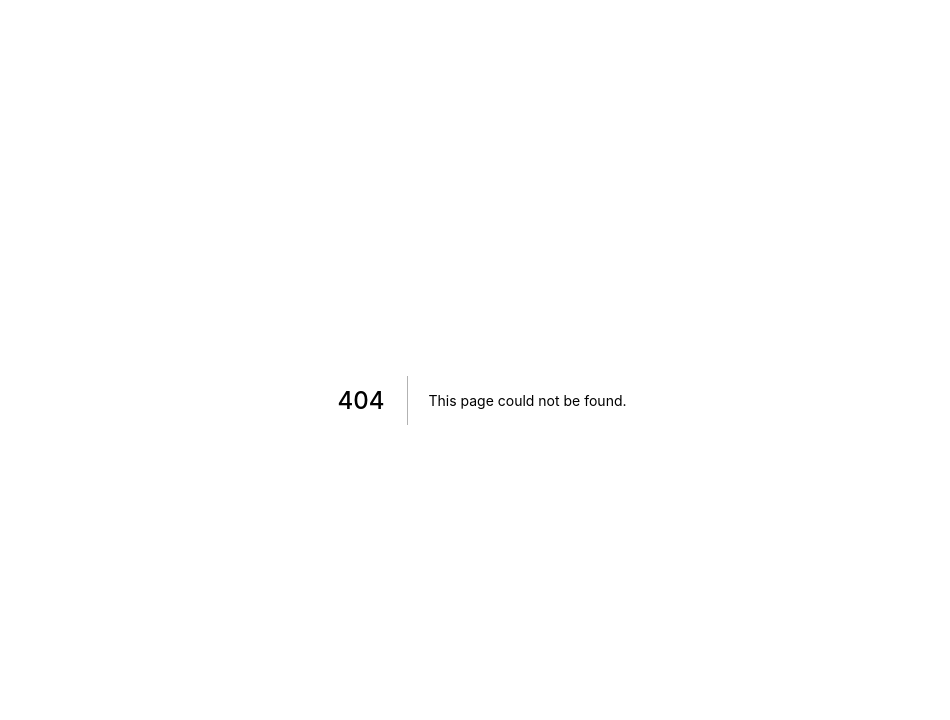
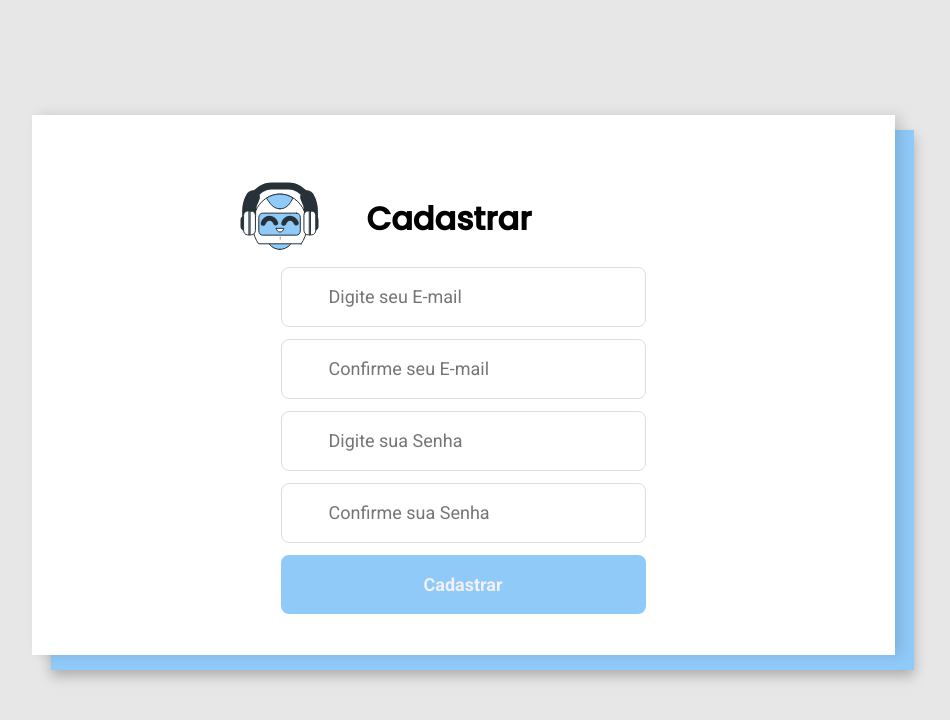
Before and after one commit to DerRafDev/hacka-ignite-frontend, a Next.js app: page /register in a window 1280 px wide. Before the commit this address had no page. Shown: the top 720 px of the page, without its empty margins (158-1108 px from the left). Built offline with nearby package versions, Linux system fonts and the light colour scheme.

Commit message:
feat: Make Register Page Design

```diff
--- /dev/null
+++ b/src/pages/register/index.tsx
@@ -0,0 +1,70 @@
+import {
+    Container,
+    Input,
+    RetangleBlue,
+    RetangleWhite,
+    Button,
+    InputSpace,
+    Form,
+    DivUper,
+
+} from './styles'
+
+import { useState } from 'react';
+
+export default function Home() {
+    const [email, setEmail] = useState('');
+    const [confirmEmail, setConfirmEmail] = useState('');
+    const [password, setPassword] = useState('')
+    const [confirmPassword, setConfirmPassword] = useState('')
+
+
+    return (
+        <Container>
+            <RetangleBlue>
+                <RetangleWhite>
+
+                        <DivUper>
+                            <img src="/images/logo-curto.svg" alt="Logo Alfred" />
+
+                            <h1>Cadastrar</h1>
+                        </DivUper>
+
+                    <Form>
+                        <InputSpace>
+                            <Input
+                                type="email"
+                                value={email}
+                                onChange={e => setEmail(e.target.value)}
+                                placeholder="Digite seu E-mail"
+                            />
+
+                            <Input
+                                type="email"
+                                value={confirmEmail}
+                                onChange={e => setConfirmEmail(e.target.value)}
+                                placeholder="Confirme seu E-mail"
+                            />
+
+                            <Input
+                                type="password"
+                                value={password}
+                                onChange={e => setPassword(e.target.value)}
+                                placeholder="Digite sua Senha"
+                            />
+
+                            <Input
+                                type="password"
+                                value={confirmPassword}
+                                onChange={e => setConfirmPassword(e.target.value)}
+                                placeholder="Confirme sua Senha"
+                            />
+                        </InputSpace>
+
+                        <Button type="submit">Cadastrar</Button>
+                    </Form>
+                </RetangleWhite>
+            </RetangleBlue>
+        </Container>
+    )
+}
--- /dev/null
+++ b/src/pages/register/styles.ts
@@ -0,0 +1,106 @@
+import styled from "styled-components";
+
+export const Container = styled.main`
+  width: 100vw;
+  height: 100vh;
+
+  display: flex;
+  flex-direction: row;
+  justify-content: center;
+  align-items: center;
+`;
+
+export const RetangleBlue = styled.div`
+  width: 863px;
+  height: 540px;
+
+  background: var(--blue-light);
+  box-shadow: 0px 6px 12px rgba(0, 0, 0, 0.25);
+`;
+
+export const RetangleWhite = styled.div`
+  width: 863px;
+  height: 540px;
+  background-color: var(--white);
+  box-shadow: 6px 0px 12px rgba(0, 0, 0, 0.12);
+
+  margin: -15px 0 0 -19px;
+`;
+
+export const Form = styled.form`
+  display: flex;
+  flex-direction: column;
+  justify-content: center;
+  align-items: center;
+
+`;
+
+export const DivUper = styled.div`
+    display: flex;
+    flex-direction: row;
+    justify-content: space-between;
+    align-items: flex-start;
+    margin-right: 363px;
+    margin-left: 208px;
+
+    img {
+        margin-top: 67px;
+    }
+
+    h1{
+        margin-top: 80px;
+    }
+`
+
+export const InputSpace = styled.div`
+  margin-top: 16.6px;
+  display: flex;
+  flex-direction: column;
+  justify-content: center;
+  align-items: center;
+`;
+
+export const Input = styled.input`
+  margin-bottom: 12px;
+  width: 365px;
+  height: 60px;
+  left: calc(50% - 365px / 2 + 2.5px);
+  top: calc(50% - 60px / 2 + 62px);
+  background: var(--white);
+
+  border: 1.5px solid #dcdce6;
+  box-sizing: border-box;
+  border-radius: 8px;
+
+  font-family: Roboto;
+  font-style: normal;
+  font-weight: 400;
+  font-size: 18px;
+
+  color: var(--text-component);
+
+  padding-left: 47px;
+`;
+
+export const Button = styled.button`
+  width: 365px;
+  height: 59px;
+
+  font-family: Roboto;
+  font-style: normal;
+  font-weight: 700;
+  font-size: 18px;
+  line-height: 21px;
+  text-align: center;
+
+  color: #f0f0f5;
+  background: var(--blue-light);
+  border-radius: 8px;
+  margin-bottom: 46px;
+  border: none;
+
+  transition: filter 0.2s;
+  &:hover {
+    filter: brightness(0.93);
+  }
+`;
```
Also changed, not shown: public/images/logo-curto.svg (added), src/pages/dashboard/index.tsx (renamed from src/pages/dashboard.tsx), 1 other file (tests, documents, lock files or other folders).
